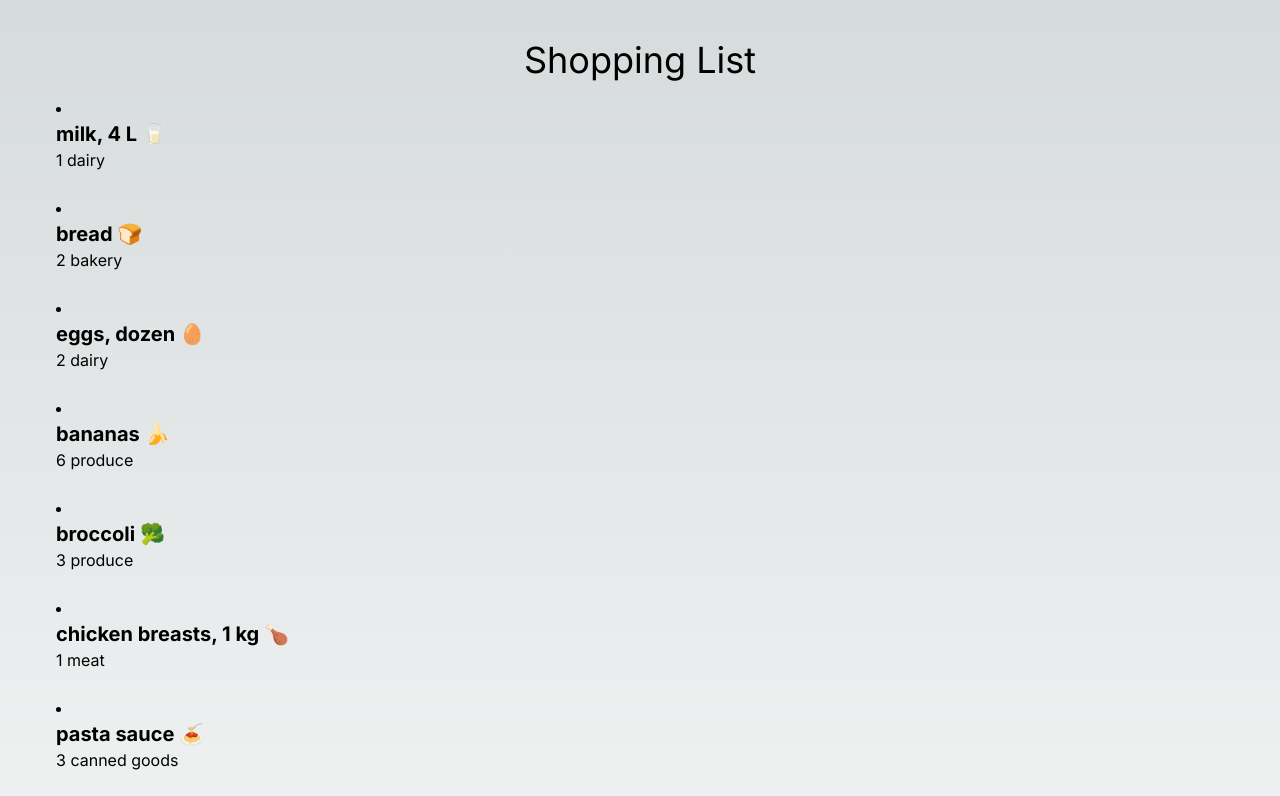
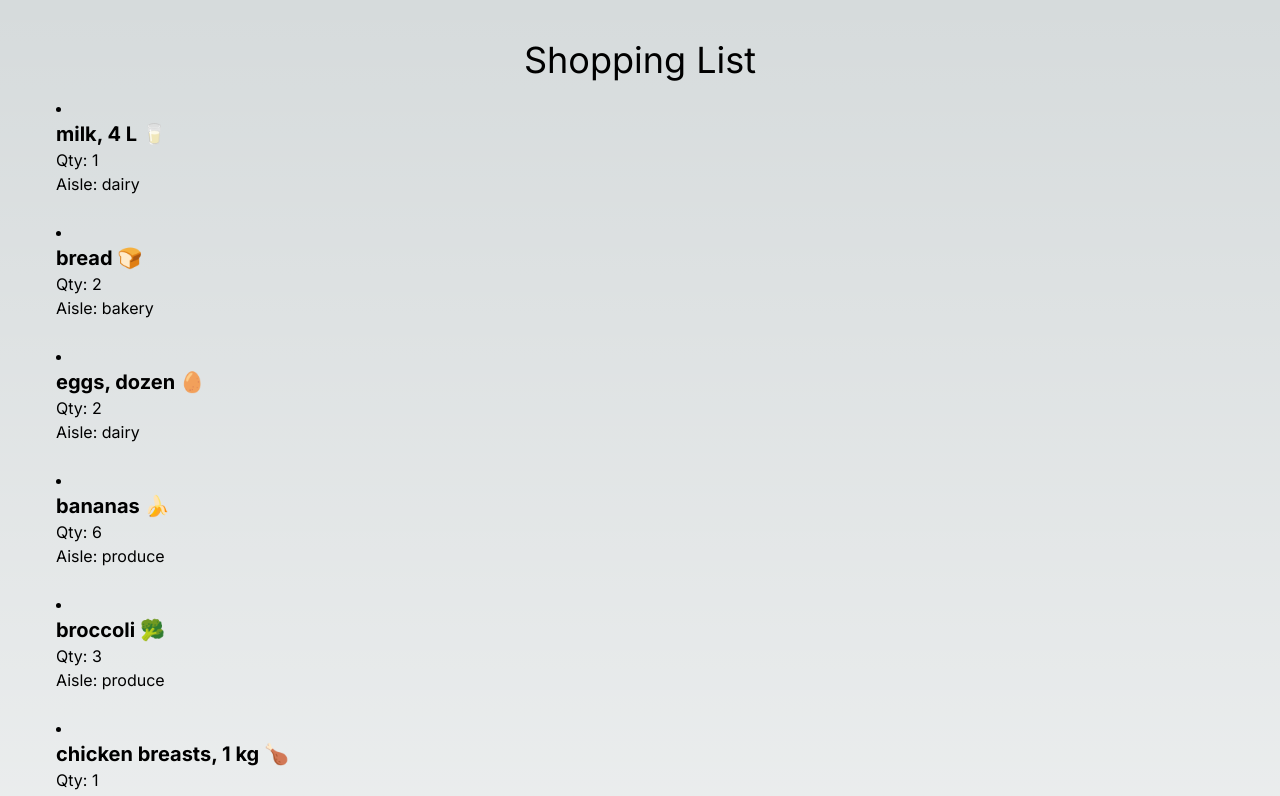
Before and after one commit to Malkos316/cprg306-assignments, a Next.js app: page /week3 in a window 1280 px wide. Shown: the top 796 px of the page. Built offline with nearby package versions, Linux system fonts and the light colour scheme.

Commit message:
Update item.js
label each component

```diff
--- a/app/week3/item.js
+++ b/app/week3/item.js
@@ -2,8 +2,15 @@ export default function Item({name, quantity, category}) {
     return (
         <div className="border-1 max-w-sm m-2 p-2">
             <li>
-                <h2 className="text-xl font-bold ">{name}</h2>
-                {quantity} {category}
+                <h2 className="text-xl font-bold ">
+                    {name}
+                </h2>
+                <p>
+                    Qty: {quantity}
+                </p>
+                 <p>
+                    Aisle: {category}
+                </p>
             </li>
         </div>
     );
```
